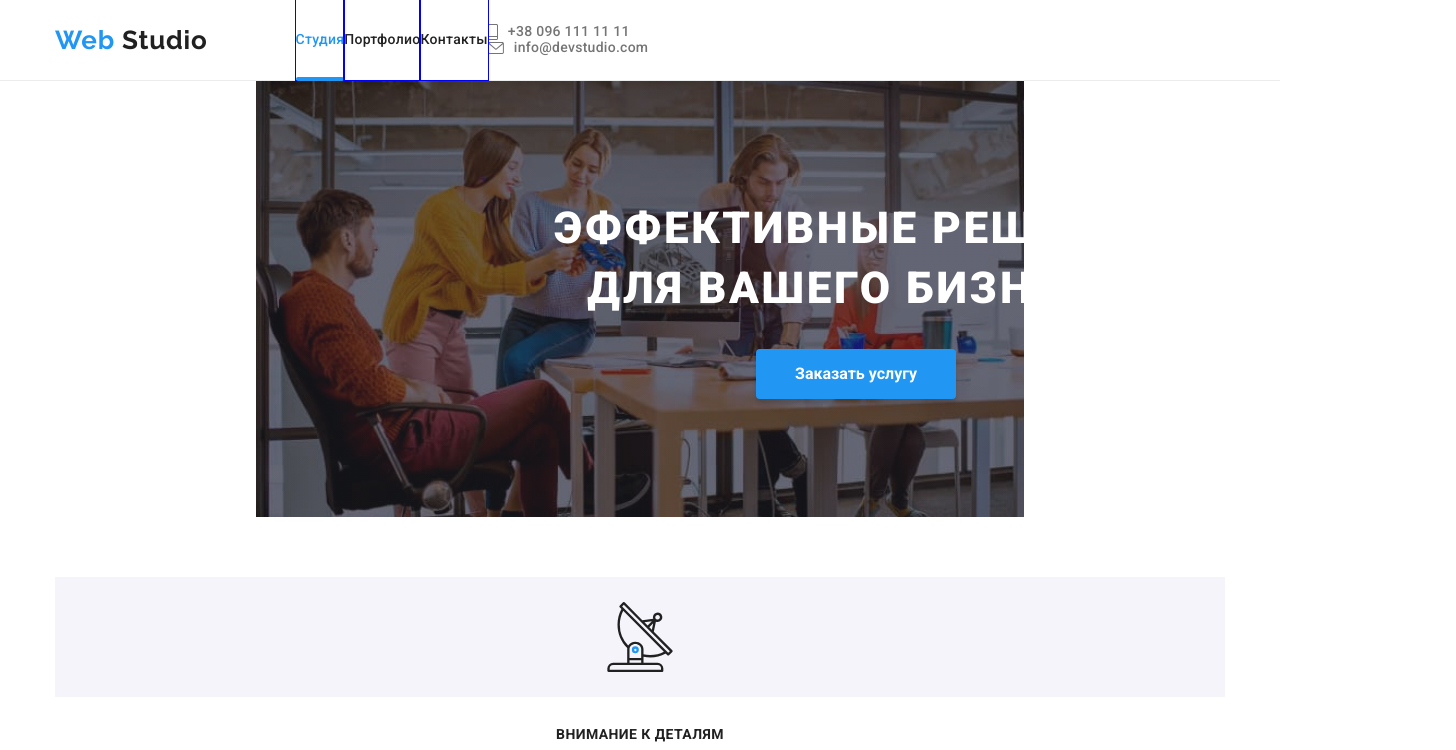
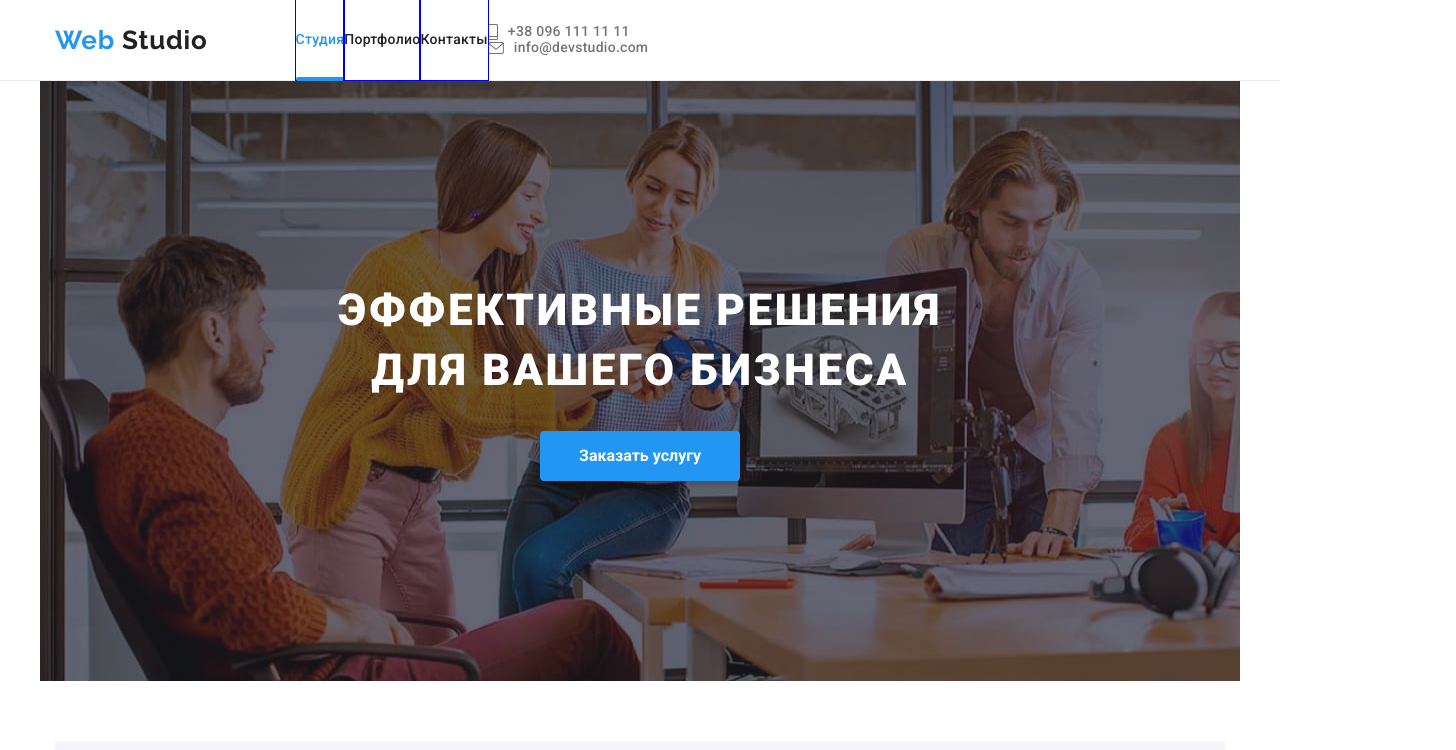
Before and after one commit to Lakei87/goit-markup-hw-08, a plain HTML site: page index.html in a window 1280 px wide. Shown: the top 750 px of the page, 1456 px wide, since content can reach past the window. Drawn offline with nearby package versions, Linux system fonts and the light colour scheme; files that its build step writes are made by us from their sources.

Commit message:
подключает фон Героя для разных экранов

```diff
--- a/sass/components/main/_hero.scss
+++ b/sass/components/main/_hero.scss
@@ -49,6 +49,30 @@
         url(../images/tablet/hero-tablet@2x.jpg);
     }
   }
+
+  @media screen and (min-width: $desktop) {
+    padding-top: 200px;
+    padding-bottom: 200px;
+    width: $desktop;
+    background-image: linear-gradient(
+        to right,
+        rgba(47, 48, 58, 0.4),
+        rgba(47, 48, 58, 0.4)
+      ),
+      url(../images/desktop/hero-desktop.jpg);
+    background-color: #c4c4c4;
+
+    @media screen and (min-device-pixel-ratio: 2),
+      screen and (min-resolution: 192dpi),
+      screen and (min-resolution: 2dppx) {
+      background-image: linear-gradient(
+          to right,
+          rgba(47, 48, 58, 0.4),
+          rgba(47, 48, 58, 0.4)
+        ),
+        url(../images/desktop/hero-desktop@2x.jpg);
+    }
+  }
 }
 
 .hero__container {
@@ -65,7 +89,7 @@
   text-transform: uppercase;
   color: $primery-white-color;
 
-  @media screen and (min-width: 1200px) {
+  @media screen and (min-width: $desktop) {
     font-size: 44px;
     line-height: 1.36;
   }
```
